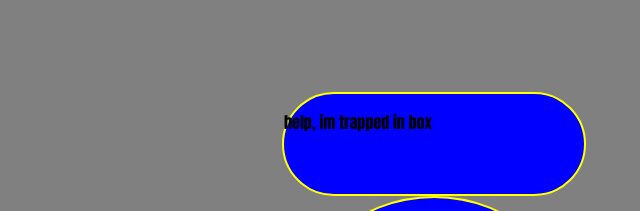
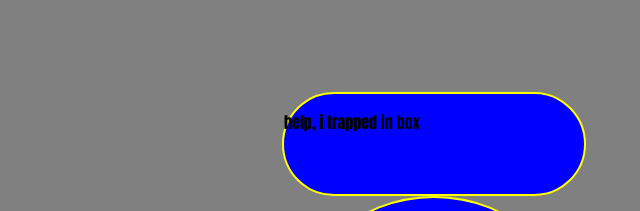
Before and after one commit to Tre50/c12-css, a plain HTML site: page index.html in a window 1280 px wide. Shown: the top 211 px of the page, 206-846 px from the left. Drawn offline with Linux system fonts and the light colour scheme.

Commit message:
whatever

```diff
--- a/index.html
+++ b/index.html
@@ -9,7 +9,7 @@
 <body>
     <h1>css</h1>
     <section id="box">
-        <p class="box__text">help, im trapped in box</p>
+        <p class="box__text">help, i trapped in box</p>
     </section>
     <section id="circle">
         <p class="circle__text">help, im trapped in box</p>
```
